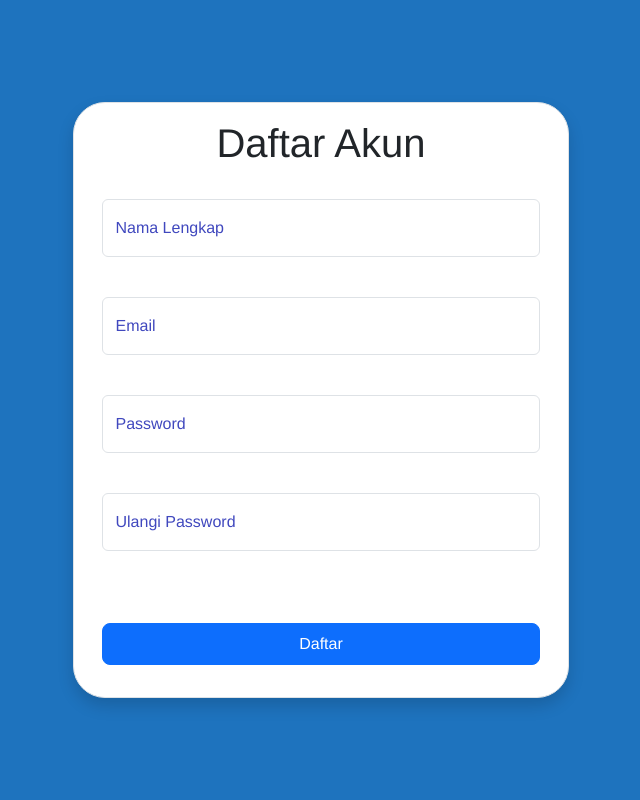
After one commit to wzdnn/PalaganTeam-kansaiMU, a PHP site: page /register.html in a window 1280 px wide. The commit adds this page. Shown: the whole page, without its empty margins (319-959 px from the left). Run offline with PHP 8.4, Linux system fonts and the light colour scheme; some libraries are stand-ins or nearby versions.

Commit message:
penambahan login dan register page

```diff
--- /dev/null
+++ b/public/css/registerstyle.css
@@ -0,0 +1,44 @@
+body {
+  background: #1e73be;
+  font-family: Helvetica, sans-serif;
+}
+
+h1 {
+  text-align: center;
+  font-weight: 900em;
+}
+
+.form-floating i {
+  position: absolute;
+  top: 20px;
+  right: 10px;
+  visibility: hidden;
+}
+
+.form-floating.success i.fa-check-circle {
+  color: #2ecc71;
+  visibility: visible;
+}
+
+.form-floating.error i.fa-exclamation-circle {
+  color: #be2020;
+  visibility: visible;
+}
+
+.form-floating.error small {
+  visibility: visible;
+}
+
+.form-floating small {
+  color: #be2020;
+  margin-left: 10px;
+  visibility: hidden;
+}
+
+.form-floating.success input {
+  border-color: #2ecc71;
+}
+
+.form-floating.error input {
+  border-color: #be2020;
+}
--- a/public/css/style.css
+++ b/public/css/style.css
@@ -1,6 +1,7 @@
 body {
   padding: 0;
   margin: 0;
+  font-family: Helvetica, sans-serif;
 }
 
 img {
--- a/public/index.html
+++ b/public/index.html
@@ -40,7 +40,7 @@
           <div class="row">
             <div class="col-lg-8">
               <h1 class="display-4 fw-bold" style="color: #1e73be">Muhammadiyah Kansai</h1>
-              <p class="lead">Muslimah Muhammadiyah Organization For The Public Affiliated In Kansai, Japan</p>
+              <p class="lead fw-medium">Muslimah Muhammadiyah Organization For The Public Affiliated In Kansai, Japan</p>
             </div>
           </div>
         </div>
--- /dev/null
+++ b/public/js/registerValidation.js
@@ -0,0 +1,64 @@
+const form = document.getElementById('form');
+const nama = document.getElementById('nama');
+const email = document.getElementById('email');
+const password = document.getElementById('password');
+const password2 = document.getElementById('password2');
+
+form.addEventListener('submit', (e) => {
+  e.preventDefault();
+
+  checkInputs();
+});
+
+function checkInputs() {
+  const namaValue = nama.value.trim();
+  const emailValue = email.value.trim();
+  const passwordValue = password.value.trim();
+  const password2Value = password2.value.trim();
+
+  if (namaValue === '') {
+    setErrorFor(nama, 'Nama tidak boleh kosong !');
+  } else {
+    setSuccessFor(nama);
+  }
+
+  if (emailValue === '') {
+    setErrorFor(email, 'Email tidak boleh kosong !');
+  } else if (!isEmail(emailValue)) {
+    setErrorFor(email, 'Email tidak valid !');
+  } else {
+    setSuccessFor(email);
+  }
+
+  if (passwordValue === '') {
+    setErrorFor(password, 'Password tidak boleh kosong !');
+  } else {
+    setSuccessFor(password);
+  }
+
+  if (password2Value === '') {
+    setErrorFor(password2, 'Password tidak boleh kosong !');
+  } else if (passwordValue !== password2Value) {
+    setErrorFor(password2, 'Password tidak sama !');
+  } else {
+    setSuccessFor(password2);
+  }
+}
+
+function setErrorFor(input, message) {
+  const formFloating = input.parentElement;
+  const small = formFloating.querySelector('small');
+
+  small.innerText = message;
+
+  formFloating.className = 'form-floating error';
+}
+
+function setSuccessFor(input) {
+  const formFloating = input.parentElement;
+  formFloating.className = 'form-floating success';
+}
+
+function isEmail(email) {
+  return /^(([^<>()\[\]\\.,;:\s@"]+(\.[^<>()\[\]\\.,;:\s@"]+)*)|(".+"))@((\[[0-9]{1,3}\.[0-9]{1,3}\.[0-9]{1,3}\.[0-9]{1,3}])|(([a-zA-Z\-0-9]+\.)+[a-zA-Z]{2,}))$/.test(email);
+}
--- /dev/null
+++ b/public/register.html
@@ -0,0 +1,70 @@
+<!DOCTYPE html>
+<html lang="en">
+  <head>
+    <meta charset="UTF-8" />
+    <meta name="viewport" content="width=device-width, initial-scale=1.0" />
+    <title>Register</title>
+    <!-- LINK Start-->
+    <link rel="stylesheet" href="./css/aos.css" />
+    <link rel="stylesheet" href="./css/bootstrap.min.css" />
+    <link rel="stylesheet" href="./css/line-awesome.min.css" />
+    <link rel="stylesheet" href="./css/registerstyle.css" />
+    <!-- <link href="https://cdn.jsdelivr.net/npm/bootstrap@5.3.0/dist/css/bootstrap.min.css" rel="stylesheet" integrity="sha384-9ndCyUaIbzAi2FUVXJi0CjmCapSmO7SnpJef0486qhLnuZ2cdeRhO02iuK6FUUVM" crossorigin="anonymous" /> -->
+    <!-- LINK END -->
+  </head>
+  <body>
+    <div class="container d-flex justify-content-center align-items-center min-vh-100">
+      <div class="row border rounded-5 p-3 bg-white shadow box-area">
+        <div class="col">
+          <div class="row align-items-center">
+            <div class="header-text mb-4">
+              <h1>Daftar Akun</h1>
+            </div>
+            <form action="" method="post" name="form" id="form">
+              <div class="form-floating mb-3">
+                <input type="text" id="nama" class="form-control" placeholder="Nama" />
+                <label for="floatingInput" style="color: #4048be"> Nama Lengkap </label>
+                <i class="fas fa-check-circle"></i>
+                <i class="fas fa-exclamation-circle"></i>
+                <small>Silahkan Diisi</small>
+              </div>
+              <div class="form-floating mb-3">
+                <input type="email" id="email" class="form-control" placeholder=" Email" />
+                <label for="floatingInput" style="color: #4048be"> Email </label>
+                <i class="fas fa-check-circle"></i>
+                <i class="fas fa-exclamation-circle"></i>
+                <small>Silahkan Diisi</small>
+              </div>
+              <div class="form-floating mb-3">
+                <input type="password" id="password" class="form-control" placeholder=" Password" />
+                <label for="floatingPassword" style="color: #4048be"> Password </label>
+                <i class="fas fa-check-circle"></i>
+                <i class="fas fa-exclamation-circle"></i>
+                <small>Silahkan Diisi</small>
+              </div>
+              <div class="form-floating mb-5">
+                <input type="password" id="password2" class="form-control" placeholder=" Password" />
+                <label for="floatingPassword" style="color: #4048be"> Ulangi Password </label>
+                <i class="fas fa-check-circle"></i>
+                <i class="fas fa-exclamation-circle"></i>
+                <small>Silahkan Diisi</small>
+              </div>
+              <div class="input-group mb-3 mt-5">
+                <button type="submit" class="btn btn-lg btn-primary w-100 fs-6">Daftar</button>
+              </div>
+            </form>
+          </div>
+        </div>
+      </div>
+    </div>
+
+    <!-- JS Script Start -->
+    <script src="./js/bootstrap.bundle.min.js"></script>
+    <script src="./js/aos.js"></script>
+    <script src="./js/main.js"></script>
+    <script src="./js/registerValidation.js"></script>
+    <script src="https://kit.fontawesome.com/75d934ac69.js" crossorigin="anonymous"></script>
+    <!-- <script src="https://cdn.jsdelivr.net/npm/bootstrap@5.3.0/dist/js/bootstrap.bundle.min.js" integrity="sha384-geWF76RCwLtnZ8qwWowPQNguL3RmwHVBC9FhGdlKrxdiJJigb/j/68SIy3Te4Bkz" crossorigin="anonymous"></script> -->
+    <!-- JS Script End -->
+  </body>
+</html>
```
Also changed, not shown: public/css/loginstyle.css (added, +36 -0 lines), public/js/loginValidation.js (added, +39 -0 lines), public/login.html (added, +60 -0 lines).
